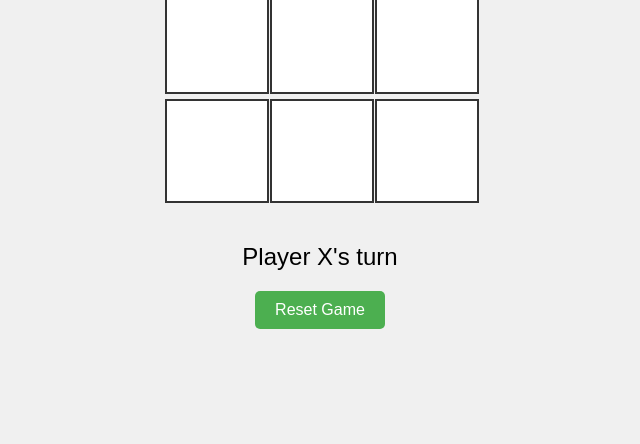
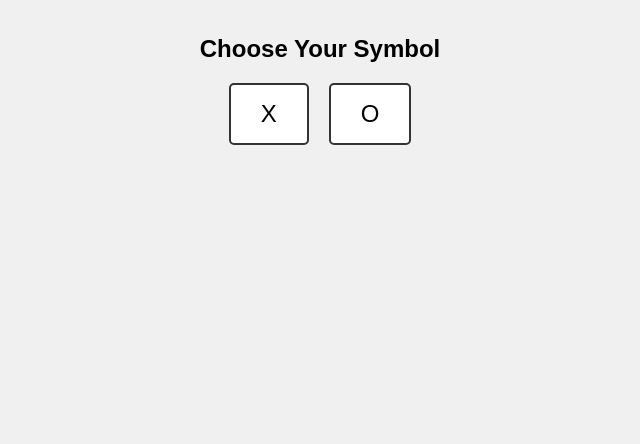
Before and after one commit to KenjaminButton/tic-tac-tac, a plain HTML site: page index.html in a window 1280 px wide. Shown: the part 356-800 px from the top of the page, without its empty margins (320-960 px from the left). Drawn offline with Linux system fonts and the light colour scheme.

Commit message:
feat: Add player symbol selection feature
- Add initial player selection screen with X and O options
- Implement symbol selection logic in JavaScript
- Style selection buttons to match game theme
- Update game initialization to start after player selection

```diff
--- a/index.html
+++ b/index.html
@@ -9,7 +9,18 @@
 <body>
     <div class="container">
         <h1>Kenjamin Button's Tic Tac Toe</h1>
-        <!-- Game board container -->
+
+        <!-- Player Selection Screen -->
+        <div id="playerSelection" class="player-selection">
+            <h2>Choose Your Symbol</h2>
+            <div class="symbol-buttons">
+                <button id="chooseX">X</button>
+                <button id="chooseO">O</button>
+            </div>
+        </div>
+
+        <!-- Game board container (initially hidden) -->
+        <div id="gameContainer" style="display: none;">
             <div id="board" class="board">
                 <div class="cell" data-index="0"></div>
                 <div class="cell" data-index="1"></div>
@@ -21,10 +32,9 @@
                 <div class="cell" data-index="7"></div>
                 <div class="cell" data-index="8"></div>
             </div>
-        <!-- Status message to show current player and winner -->
             <div id="status" class="status"></div>
-        <!-- Reset button -->
             <button id="resetBtn">Reset Game</button>
+        </div>
     </div>
     <script src="script.js"></script>
 </body>
--- a/script.js
+++ b/script.js
@@ -2,6 +2,12 @@
 let currentPlayer = 'X';  // Track current player (X or O)
 let gameBoard = ['', '', '', '', '', '', '', '', '']; // Represent the game board state
 let gameActive = true;  // Track if game is still active
+
+// Player Selection Logic
+const playerSelection = document.getElementById('playerSelection');
+const gameContainer = document.getElementById('gameContainer');
+const chooseXButton = document.getElementById('chooseX');
+const chooseOButton = document.getElementById('chooseO');
 
 // Get DOM elements
 const board = document.getElementById('board');
@@ -89,6 +95,19 @@ function resetGame() {
     updateStatus();
 }
 
+// Handle player symbol selection
+function handleSymbolSelection(symbol) {
+    // Set the initial player based on selection
+    currentPlayer = symbol;
+
+    // Hide selection screen and show game board
+    playerSelection.style.display = 'none';
+    gameContainer.style.display = 'block';
+
+    // Initialize the game with selected symbol
+    initGame();
+}
+
 // Add click event listeners to cells
 document.querySelectorAll('.cell').forEach((cell, index) => {
     cell.addEventListener('click', () => handleMove(cell, index));
@@ -97,5 +116,9 @@ document.querySelectorAll('.cell').forEach((cell, index) => {
 // Add click event listener to reset button
 resetButton.addEventListener('click', resetGame);
 
+// Add click handlers for symbol selection
+chooseXButton.addEventListener('click', () => handleSymbolSelection('X'));
+chooseOButton.addEventListener('click', () => handleSymbolSelection('O'));
+
 // Start the game
-initGame();
+// initGame();
--- a/style.css
+++ b/style.css
@@ -56,6 +56,34 @@ h1 {
     font-size: 24px;
 }
 
+/* Player Selection Screen */
+.player-selection {
+    text-align: center;
+    margin-bottom: 30px;
+}
+
+.symbol-buttons {
+    display: flex;
+    gap: 20px;
+    justify-content: center;
+    margin-top: 20px;
+}
+
+.symbol-buttons button {
+    font-size: 24px;
+    padding: 15px 30px;
+    cursor: pointer;
+    background-color: white;
+    border: 2px solid #333;
+    border-radius: 5px;
+    transition: all 0.3s ease;
+}
+
+.symbol-buttons button:hover {
+    background-color: #333;
+    color: white;
+}
+
 /* Reset button styles */
 #resetBtn {
     padding: 10px 20px;
```
Lines whose indentation alone changed are shown as unchanged.
